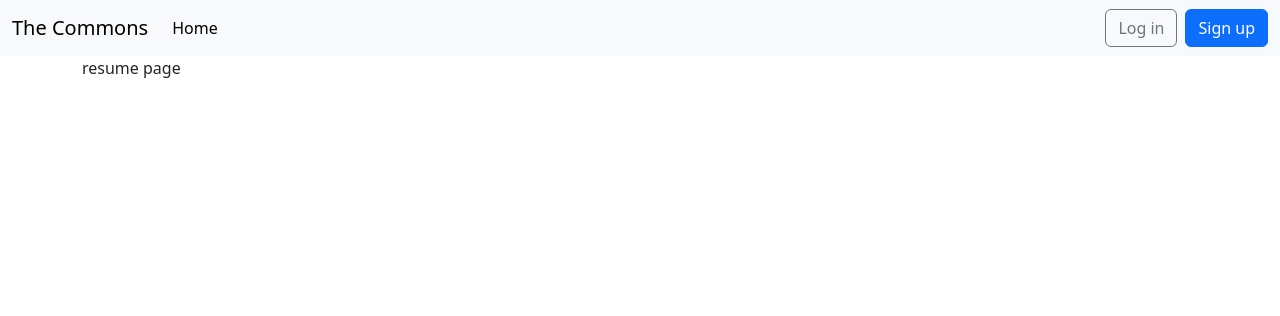
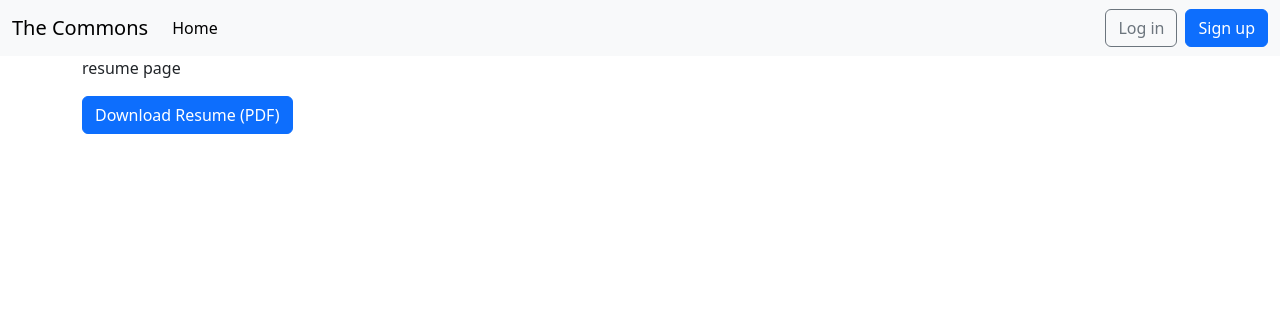
Before and after one commit to thieu-strongpaw/strongpawcoding_website, a Django app: template templates/resume.html in a window 1280 px wide. Shown: the top 316 px of the page. Run offline with Django 5.2, Linux system fonts and the light colour scheme; the template is opened without the code that fills it, so the values that code supplies are empty.

Commit message:
resume is added, included a download button

```diff
--- a/templates/resume.html
+++ b/templates/resume.html
@@ -3,5 +3,13 @@
 {% block title %}Home{% endblock title %}
 
 {% block content %}
+{% load static %}
 <p> resume page </p>
+<a
+	href="{% static 'resume/resume_pdf_MattG.pdf' %}"
+	class="btn btn-primary"
+	download
+>
+Download Resume (PDF)
+</a>
 {% endblock content %}
```
Also changed, not shown: 1 other file.
